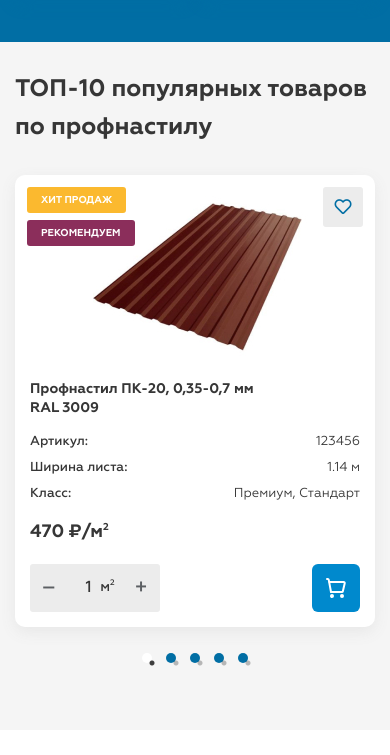
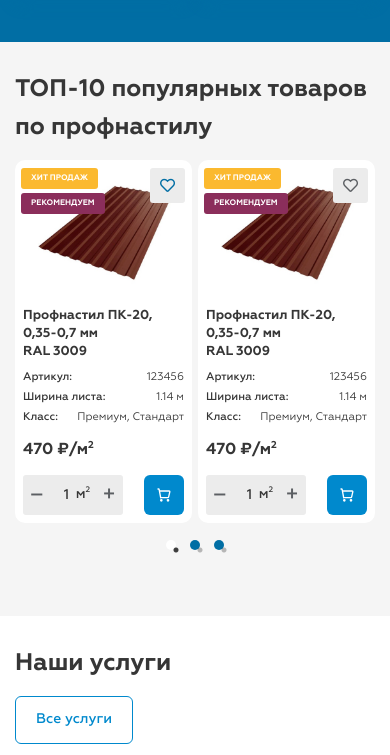
Before and after one commit to GrinCaseCode/promservice-ug, a plain HTML site: page index.html in a window 390 px wide. Shown: the part 1834-2589 px from the top of the page. Drawn offline with nearby package versions, Linux system fonts and the light colour scheme.

Commit message:
Add files via upload

```diff
--- a/css/media.css
+++ b/css/media.css
@@ -419,6 +419,7 @@
 	}
 	.footer {
 		font-size: 13px;
+		padding-bottom: 60px;
 	}
 	.footer__content {
 		display: none;
@@ -582,11 +583,18 @@
 		padding-top: 28px;
 	}
 	.slider-catalog .slick-slide {
-	padding: 18px;
+		padding: 3px;
 	}
 	.slider-catalog {
-	margin: 0 -18px;
-	padding-bottom: 20px;
+		margin: 0 -3px;
+		padding-bottom: 25px;
+	}
+	.slider-catalog .item-catalog {
+		box-shadow: none;
+	}
+	.item-catalog {
+		padding: 8px;
+		padding-top: 4px;
 	}
 	.catalog {
 		padding-bottom: 35px;
@@ -622,6 +630,11 @@
 	.delivery {
 		padding-bottom: 20px;
 		background: #F5F5F5;
+	}
+	#map .ymaps-2-1-79-balloon {
+		margin-left: 0;
+		margin-top: 0;
+		border-radius: 0;
 	}
 }
 
@@ -696,6 +709,60 @@
 	.item-billbord .list-page {
 		max-width: 250px;
 	}
+	.btn-cart {
+		width: 40px;
+		height: 40px;
+		background-size: 16px auto;
+	}
+	.quantity {
+		width: 100px;
+		height: 40px;
+	}
+	.price-main {
+		font-size: 16px;
+	}
+	.feature span {
+		text-align: right;
+	}
+	.feature {
+		font-size: 11px;
+		line-height: 180%;
+	}
+	.item-catalog__buttons {
+		padding-top: 12px;
+	}
+	.item-catalog__image {
+		height: 135px;
+		margin-bottom: 8px;
+	}
+	.tags-card {
+		top: 8px;
+		left: 6px;
+	}
+	.tag-card {
+		font-size: 8px;
+		line-height: 190%;
+		padding: 3px 10px;
+		margin-bottom: 4px;
+	}
+	.btn-like {
+		width: 35px;
+		height: 35px;
+		top: 8px;
+		right: 7px;
+		font-size: 15px;
+	}
+	.item-catalog__title {
+		font-size: 13px;
+		line-height: 140%;
+		margin-bottom: 6px;
+	}
+	.quantity input {
+		font-size: 14px;
+	}
+	.quantity__text {
+		padding-left: 20px;
+	}
 }
 
 /* Custom, iPhone Retina */
--- a/js/common.js
+++ b/js/common.js
@@ -140,7 +140,8 @@ if ( $(this).scrollTop() > 0 && $menu.hasClass("default") ){
 		{
 			breakpoint: 768,
 			settings: {
-				slidesToShow: 1,
+				slidesToShow: 2,
+				slidesToScroll: 2,
 				arrows: false,
 				dots: true,
 			}
```
Lines whose indentation alone changed are shown as unchanged.
